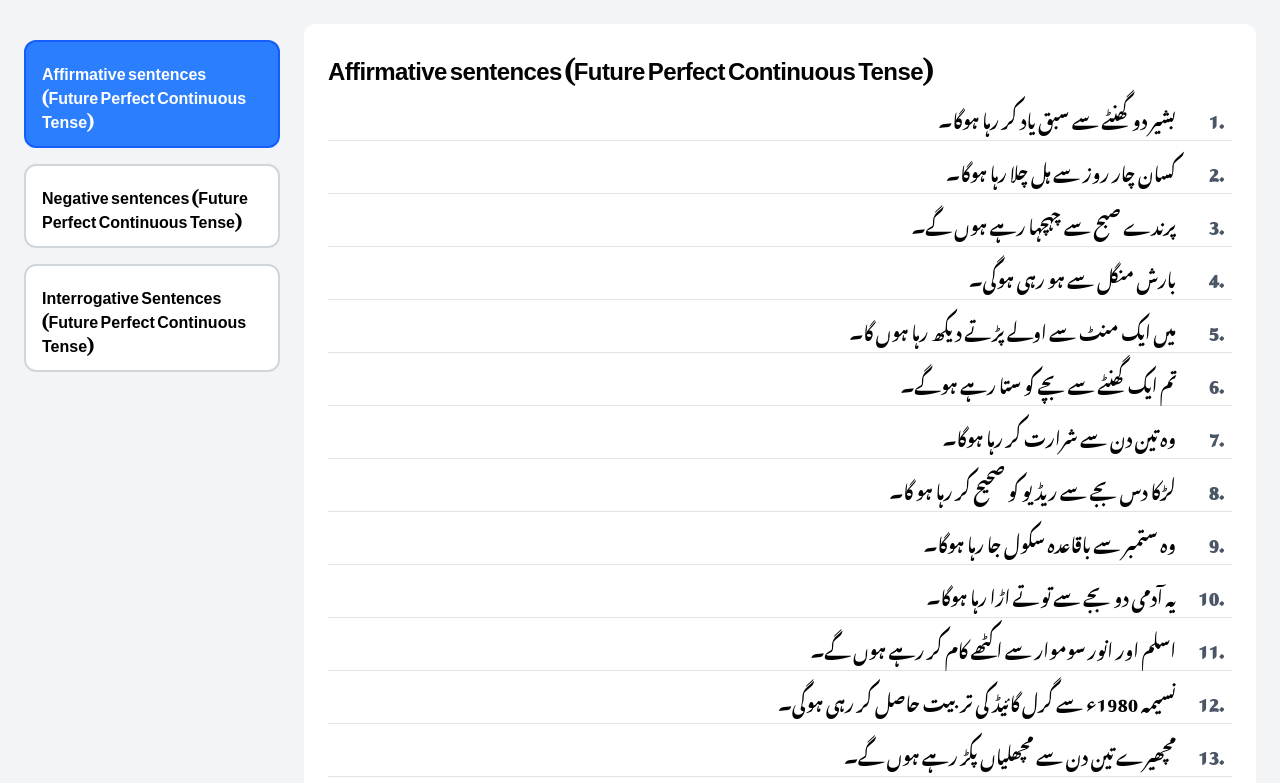
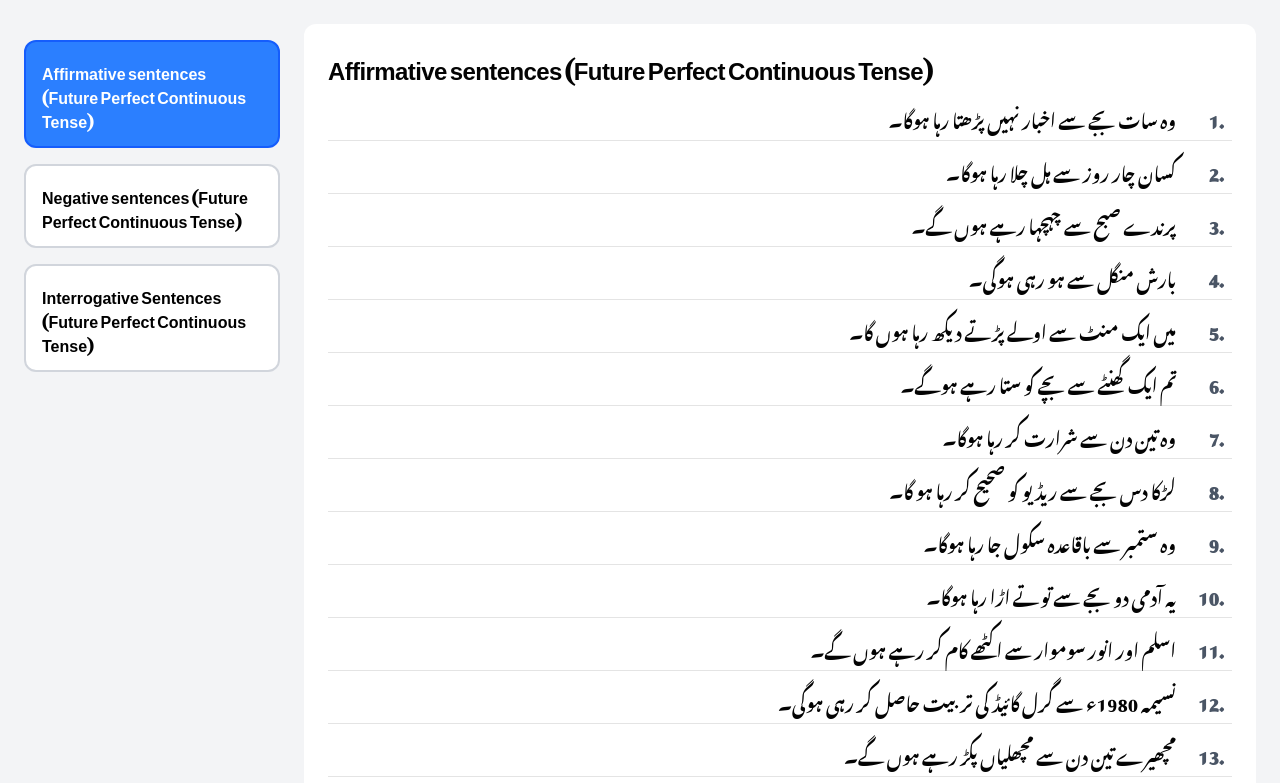
Before and after one commit to tahaamin2013/quiz-web, a Next.js app: page /section/12 in a window 1280 px wide. Shown: the top 783 px of the page. Built offline with nearby package versions, Linux system fonts and the light colour scheme; a web font is replaced by a local one.

Commit message:
Update question text in page.tsx

```diff
--- a/src/app/section/12/page.tsx
+++ b/src/app/section/12/page.tsx
@@ -10,7 +10,7 @@ const page = () => {
 
     const questions: Record<number, string[]> = {
     1: [
-"بشیر دو گھنٹے سے سبق یاد کر رہا ہوگا۔",
+"وہ سات بجے سے اخبار نہیں پڑھتا رہا ہوگا۔",
 "کسان چار روز سے ہل چلا رہا ہوگا۔",
 "پرندے صبح سے چہچہا رہے ہوں گے۔",
 "بارش منگل سے ہو رہی ہوگی۔",
```
